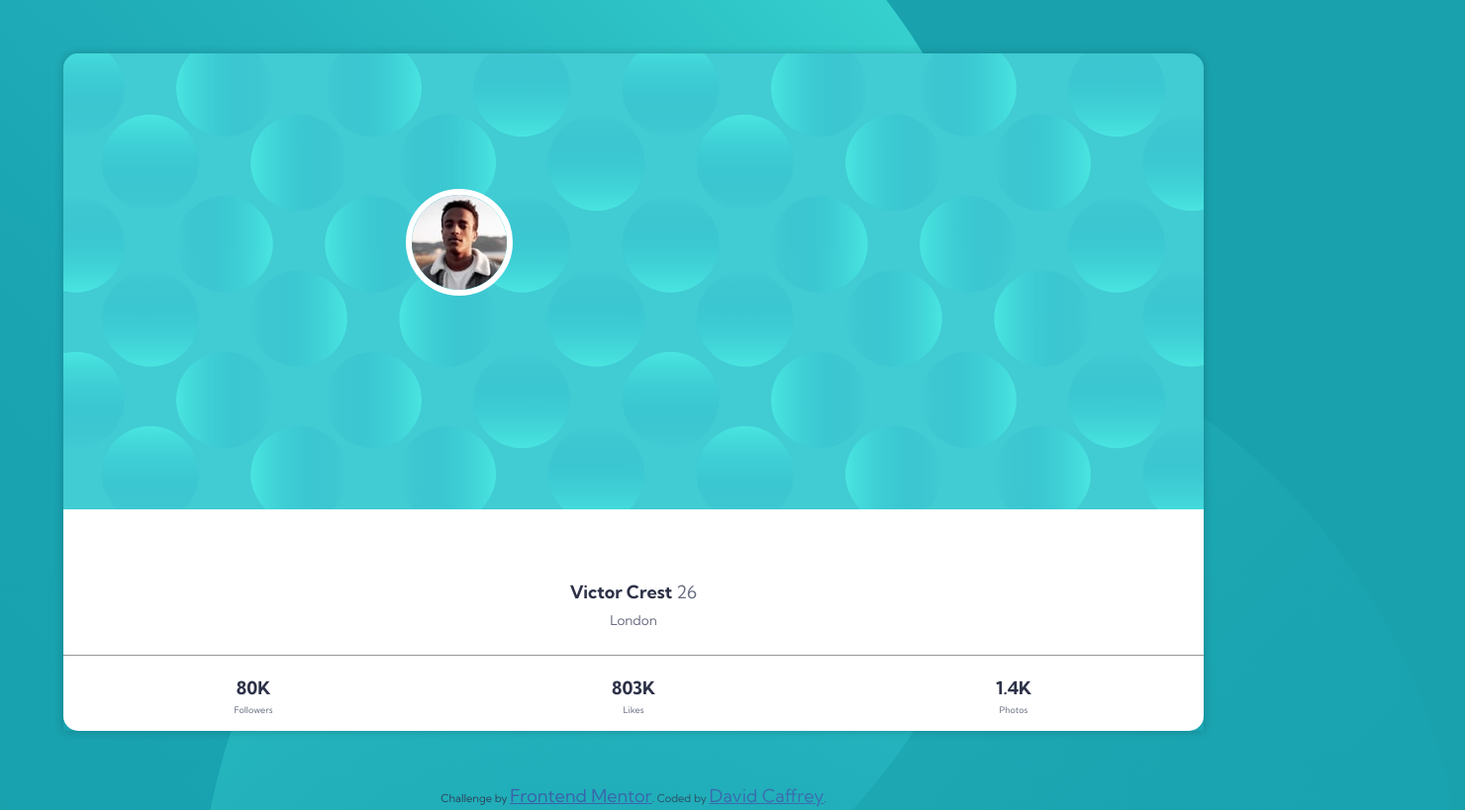
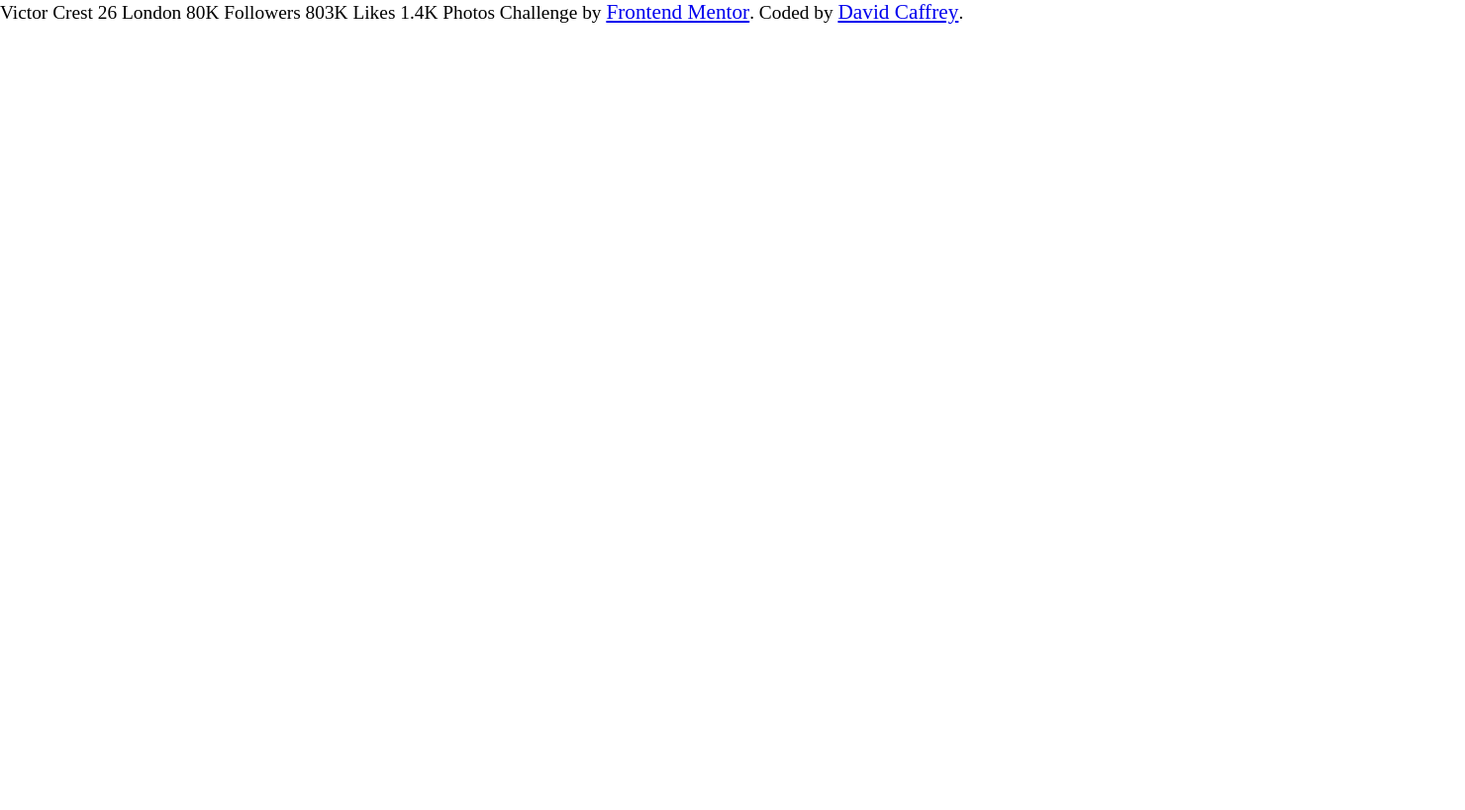
Before and after one commit to DavidCaffrey/profile-card-component-caffrey, a plain HTML site: page index.html in a window 1280 px wide. Shown: the top 819 px of the page at 99% size, 1480 px wide, since content can reach past the window. Drawn offline with Linux system fonts and the light colour scheme.

Commit message:
reset everthing again

```diff
--- a/index.html
+++ b/index.html
@@ -1,62 +1,22 @@
 <!DOCTYPE html>
 <html lang="en">
-  <head>
+
+<head>
     <meta charset="UTF-8" />
     <meta name="viewport" content="width=device-width, initial-scale=1.0" />
     <!-- displays site properly based on user's device -->
 
-    <link
-      rel="icon"
-      type="image/png"
-      sizes="32x32"
-      href="./images/favicon-32x32.png"
-    />
+    <link rel="icon" type="image/png" sizes="32x32" href="./images/favicon-32x32.png" />
     <link rel="stylesheet" href="style.css" />
     <title>Frontend Mentor | Profile card component</title>
-  </head>
+</head>
 
-  <body>
-    <img src="images/bg-pattern-top.svg" alt="" class="bg-top" />
-    <div class="card">
-      <section class="card-top-container">
-        <img src="images/bg-pattern-card.svg" alt="" class="card-top" />
-      </section>
-      <section class="profile-img-container">
-        <img
-          src="images/image-victor.jpg"
-          alt="picture of victor"
-          class="profile-img"
-        />
-      </section>
+<body>
 
-      <section class="card-bottom-container">
-        <section class="profile-info-container">
-          <h1 class="profile-name">
-            Victor Crest <span class="profile-age">26</span>
-          </h1>
-          <p class="profile-loc">London</p>
-        </section>
-
-        <section class="stats">
-          <h2 class="numbers">80K</h2>
-          <p class="stat-type">Followers</p>
-        </section>
-        <section class="stats">
-          <h2 class="numbers">803K</h2>
-          <p class="stat-type">Likes</p>
-        </section>
-        <section class="stats">
-          <h2 class="numbers">1.4K</h2>
-          <p class="stat-type">Photos</p>
-        </section>
-      </section>
-    </div>
-    <img src="images/bg-pattern-bottom.svg" alt="" class="bg-bottom" />
-    <div class="attribution">
-      Challenge by
-      <a href="https://www.frontendmentor.io?ref=challenge" target="_blank"
-        >Frontend Mentor</a
+    Victor Crest 26 London 80K Followers 803K Likes 1.4K Photos Challenge by
+    <a href="https://www.frontendmentor.io?ref=challenge" target="_blank">Frontend Mentor</a
       >. Coded by <a href="https://github.com/DavidCaffrey">David Caffrey</a>.
     </div>
-  </body>
+</body>
+
 </html>
--- a/style.css
+++ b/style.css
@@ -13,116 +13,7 @@
   margin: 0;
   padding: 0;
   box-sizing: border-box;
-  font-size: 18px;
-}
-
-body {
-  font-family: "Kumbh Sans", sans-serif;
-  background-color: var(--dark-cyan);
-  color: var(--v-dark-blue);
-  max-width: 100vw;
-}
-
-.bg-top {
-  width: 100%;
-  position: absolute;
-  left: -14rem;
-  top: -14rem;
-}
-
-.card {
-  max-width: 90%;
-  margin: 3rem auto;
-  position: relative;
-  box-shadow: 0 0 10px rgba(0, 0, 0, 0.2);
-  border-radius: 15px 15px 0 0;
-}
-
-.card-top-container {
-  padding-bottom: 0;
-}
-
-.card-top {
-  width: 100%;
-  height: 100%;
-  display: block;
-  border-radius: 15px 15px 0 0;
-}
-
-.profile-img-container {
-  display: flex;
-  align-items: center;
-  justify-content: center;
-  position: absolute;
-  left: 30%;
-  top: 20%;
-}
-
-.profile-img {
-  border-radius: 50%;
-  border: 6px solid #fff;
-  /*
-  left: 30%;
-  top: 20%; */
-}
-
-.card-bottom-container {
-  background-color: #fff;
-  display: grid;
-  grid-template-columns: 1fr 1fr 1fr;
-  grid-template-rows: 1fr 1fr;
-  padding-top: 4rem;
-  border-radius: 0 0 15px 15px;
-}
-
-.profile-info-container {
-  grid-column: 1/4;
-  padding-bottom: 1rem;
-  border-bottom: 0.5px solid var(--dark-grey);
-}
-
-.profile-name {
-  text-align: center;
-  margin-bottom: 0.5rem;
-}
-
-.profile-age {
-  text-align: center;
-  color: var(--dark-grey-blue);
-  font-weight: 400;
-}
-
-.profile-loc {
-  text-align: center;
-  font-size: 0.75em;
-  color: var(--dark-grey-blue);
-  margin-bottom: 0.5rem;
-}
-
-.stats {
-  display: flex;
-  flex-direction: column;
-  align-items: center;
-  justify-content: center;
-}
-
-.numbers {
-  text-align: center;
-  padding: 0.3rem;
-}
-
-.stat-type {
-  color: var(--dark-grey-blue);
-  font-size: 0.5rem;
-  /* letter-spacing: 5; */
-}
-
-.bg-bottom {
-  width: 100%;
-  position: absolute;
-  left: 200px;
-  top: 300px;
-  z-index: -1;
+  font-size: 1.1em;
 }
 
 .attribution {
@@ -133,9 +24,3 @@ body {
 .attribution a {
   color: hsl(228, 45%, 44%);
 }
-
-@media (max-width: 400px) {
-  .card {
-    max-width: 90%;
-  }
-}
```
